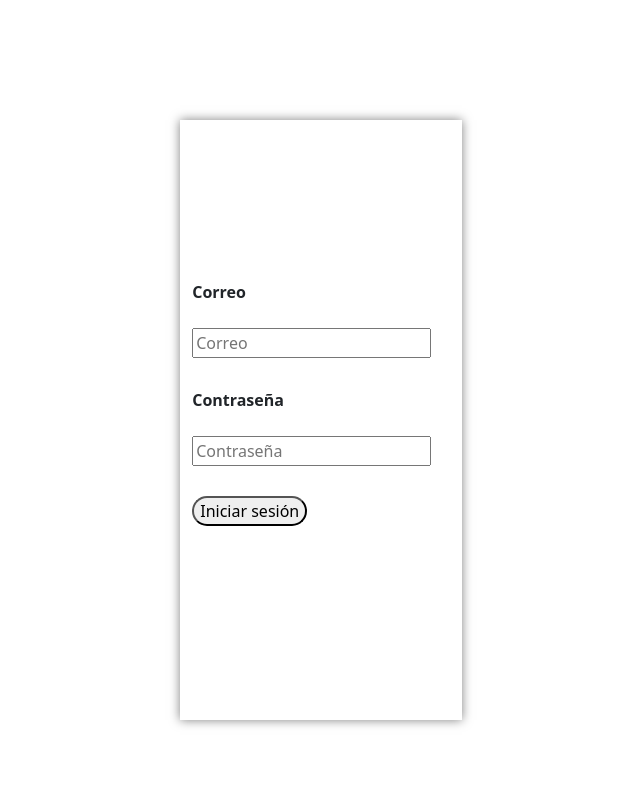
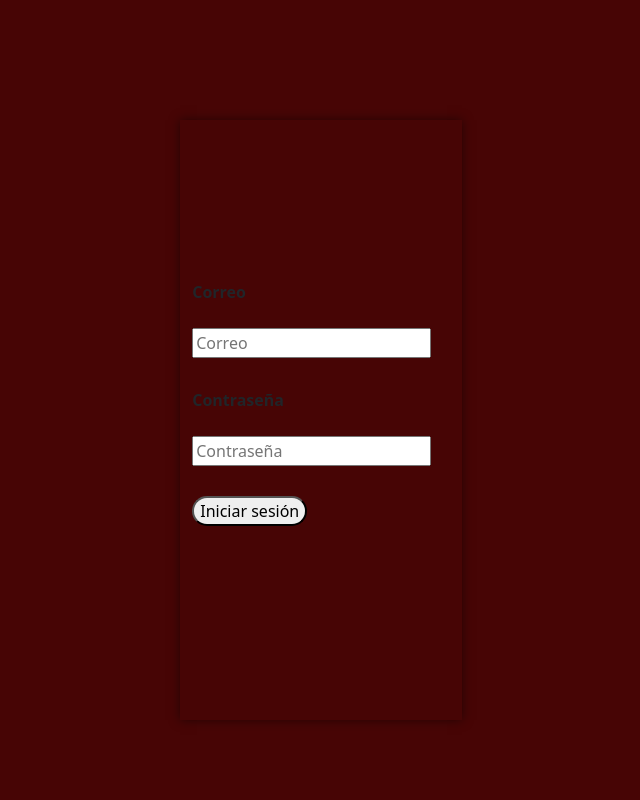
Before and after one commit to 1day123/DulceriaRA, a PHP site: page /Cliente/registrar.php in a window 1280 px wide. Shown: the whole page, without its empty margins (319-959 px from the left). Run offline with PHP 8.4, Linux system fonts and the light colour scheme; some libraries are stand-ins or nearby versions.

Commit message:
segundo commit

```diff
--- a/Cliente/css/misestilos.css
+++ b/Cliente/css/misestilos.css
@@ -112,6 +112,7 @@
  #contenedorlogin {
      display: flex;
      justify-content: center;
+
  }
 
  #login {
@@ -139,3 +140,8 @@
      border-radius: 20px;
      left: -20vw;
  }
+ #fondoregistrar{
+    background-color: #470505;
+    height: 100vh;
+
+ }
```
